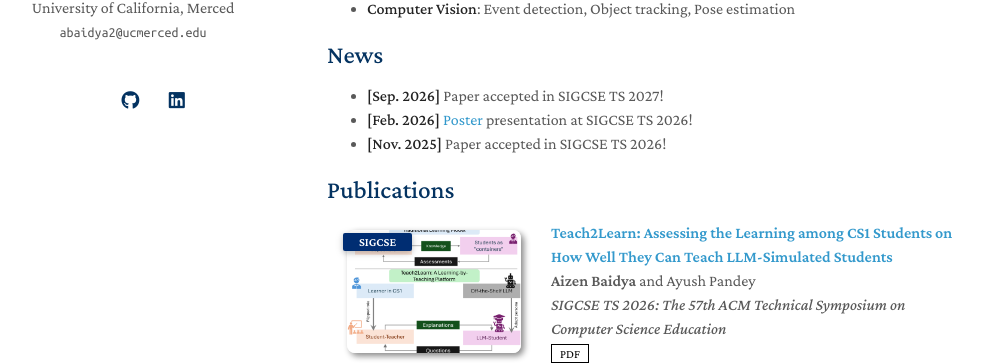
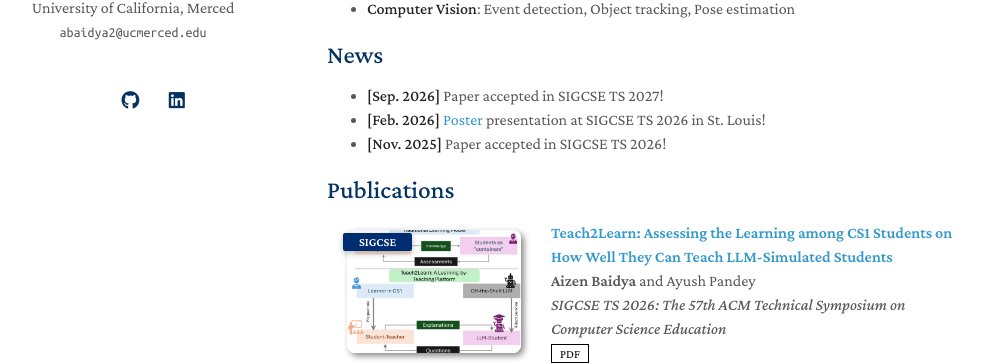
Before and after one commit to aizenbaidya/aizenbaidya.github.io, a Jekyll site: the page built from index.md, in a window 1280 px wide. Shown: the part 270-634 px from the top of the page, without its empty margins (143-1126 px from the left). Built offline with Jekyll 4.4.1, drawn with Linux system fonts in a browser that asks for light colours; a style sheet for code colours, icons or effects is not loaded; our own code applies the rules of GitHub Pages for plain Markdown files.

Commit message:
Add SIGCSE 2026 location

```diff
--- a/index.md
+++ b/index.md
@@ -14,5 +14,5 @@
 ## News
 
 - **[Sep. 2026]** Paper accepted in SIGCSE TS 2027!
-- **[Feb. 2026]** <a href="/assets/files/sigcse-ts-2026-poster.pdf" target="_blank" rel="noopener noreferrer">Poster</a> presentation at SIGCSE TS 2026!
+- **[Feb. 2026]** <a href="/assets/files/sigcse-ts-2026-poster.pdf" target="_blank" rel="noopener noreferrer">Poster</a> presentation at SIGCSE TS 2026 in St. Louis!
 - **[Nov. 2025]** Paper accepted in SIGCSE TS 2026!
```
